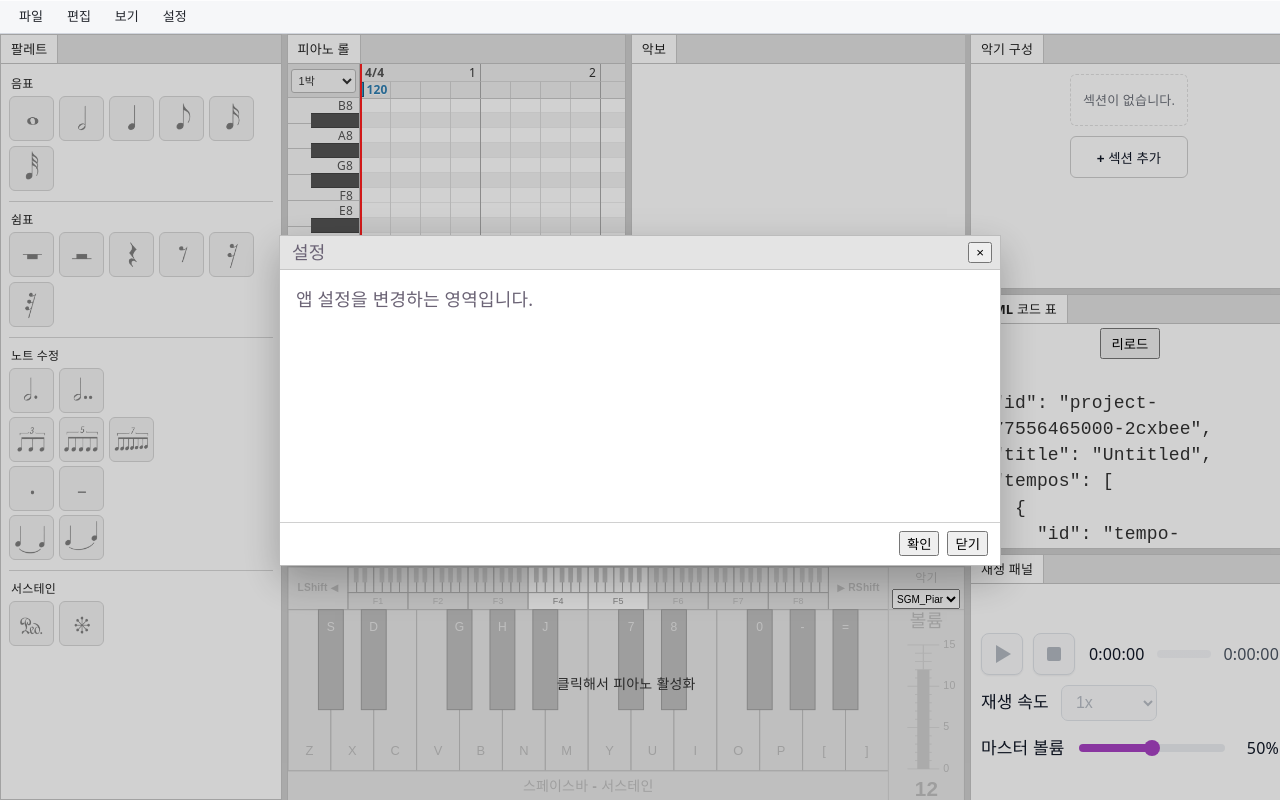
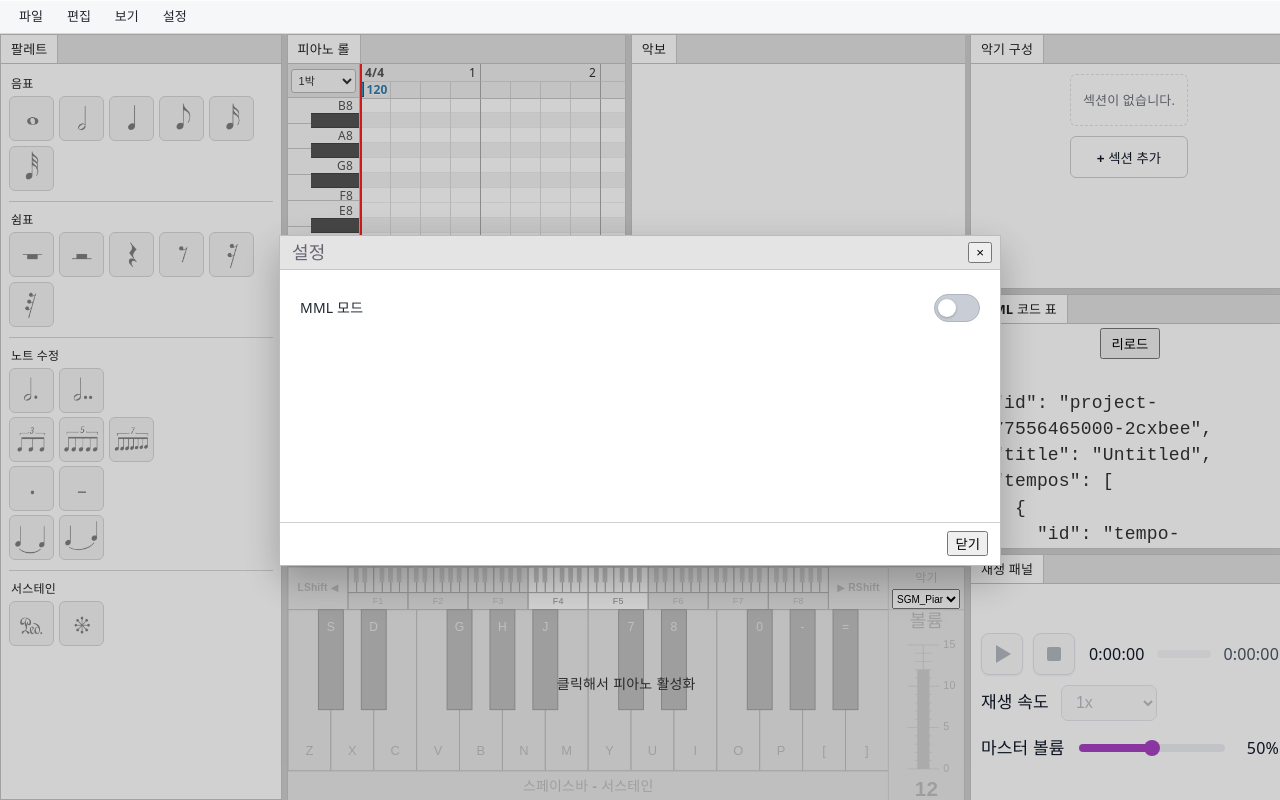
Before and after one commit to aramtree2/WebMML, a React (Vite) app: page / in a window 1280 px wide. Both pictures are taken after a click on the button "설정". Built offline with nearby package versions, Linux system fonts and the light colour scheme.

Commit message:
settings MMLMode

```diff
--- /dev/null
+++ b/src/components/dialogs/ChangeMMLMode.tsx
@@ -0,0 +1,16 @@
+import { DialogFrame } from "./DialogFrame";
+
+type ChangeMMLModeProps = {
+    enabled: boolean;
+    onClose: () => void;
+};
+
+export function ChangeMMLMode({ enabled, onClose }: ChangeMMLModeProps) {
+    return (
+        <DialogFrame title="MML 모드 변경" onClose={onClose}>
+            <div>
+                MML 모드가 {enabled ? "켜졌습니다." : "꺼졌습니다."}
+            </div>
+        </DialogFrame>
+    );
+}
--- /dev/null
+++ b/src/components/dialogs/SettingsDialog.css
@@ -0,0 +1,76 @@
+.settings-dialog {
+    display: flex;
+    flex-direction: column;
+    gap: 12px;
+}
+
+.settings-dialog__row {
+    min-height: 44px;
+    display: flex;
+    align-items: center;
+    justify-content: space-between;
+    gap: 16px;
+    padding: 0 4px;
+}
+
+.settings-dialog__label {
+    color: #1f2933;
+    font-size: 14px;
+    line-height: 1.4;
+}
+
+.settings-dialog__switch {
+    position: relative;
+    flex: 0 0 auto;
+    width: 46px;
+    height: 26px;
+    display: inline-flex;
+    align-items: center;
+    cursor: pointer;
+}
+
+.settings-dialog__switch input {
+    position: absolute;
+    inset: 0;
+    opacity: 0;
+    cursor: pointer;
+}
+
+.settings-dialog__switch-track {
+    width: 100%;
+    height: 100%;
+    border-radius: 999px;
+    background: #c9ced6;
+    border: 1px solid #aeb5bf;
+    transition:
+        background 120ms ease,
+        border-color 120ms ease;
+}
+
+.settings-dialog__switch-thumb {
+    position: absolute;
+    top: 4px;
+    left: 4px;
+    width: 18px;
+    height: 18px;
+    border-radius: 50%;
+    background: #ffffff;
+    box-shadow: 0 1px 3px rgba(0, 0, 0, 0.25);
+    transition: transform 120ms ease;
+}
+
+.settings-dialog__switch input:checked + .settings-dialog__switch-track {
+    background: #2563eb;
+    border-color: #1d4ed8;
+}
+
+.settings-dialog__switch input:checked
+    + .settings-dialog__switch-track
+    .settings-dialog__switch-thumb {
+    transform: translateX(20px);
+}
+
+.settings-dialog__switch input:focus-visible + .settings-dialog__switch-track {
+    outline: 2px solid #1d4ed8;
+    outline-offset: 2px;
+}
--- a/src/components/dialogs/SettingsDialog.tsx
+++ b/src/components/dialogs/SettingsDialog.tsx
@@ -1,15 +1,57 @@
+import { useState, useSyncExternalStore } from "react";
+import {
+    getEditorSettings,
+    setMmlMode,
+    subscribeEditorSettings,
+} from "../../core/editor/editorSettingsStore";
+import { ChangeMMLMode } from "./ChangeMMLMode";
 import { DialogFrame } from "./DialogFrame";
+import "./SettingsDialog.css";
 
 type SettingsDialogProps = {
     onClose: () => void;
 };
 
 export function SettingsDialog({ onClose }: SettingsDialogProps) {
+    const settings = useSyncExternalStore(
+        subscribeEditorSettings,
+        getEditorSettings
+    );
+    const [changedMmlMode, setChangedMmlMode] = useState<boolean | null>(null);
+
+    const handleChangeMmlMode = (enabled: boolean) => {
+        setMmlMode(enabled);
+        setChangedMmlMode(enabled);
+    };
+
     return (
-        <DialogFrame title="설정" onClose={onClose} onConfirm={() => {}}>
-            <div>
-                <p>앱 설정을 변경하는 영역입니다.</p>
-            </div>
-        </DialogFrame>
+        <>
+            <DialogFrame title="설정" onClose={onClose}>
+                <div className="settings-dialog">
+                    <label className="settings-dialog__row">
+                        <span className="settings-dialog__label">MML 모드</span>
+                        <span className="settings-dialog__switch">
+                            <input
+                                type="checkbox"
+                                checked={settings.mmlMode}
+                                onChange={(event) =>
+                                    handleChangeMmlMode(event.target.checked)
+                                }
+                            />
+                            <span className="settings-dialog__switch-track">
+                                <span className="settings-dialog__switch-thumb" />
+                            </span>
+                        </span>
+                    </label>
+                </div>
+            </DialogFrame>
+
+            {changedMmlMode !== null && (
+                <ChangeMMLMode
+                    enabled={changedMmlMode}
+                    onClose={() => setChangedMmlMode(null)}
+                />
+            )}
+        </>
     );
 }
--- /dev/null
+++ b/src/core/editor/editorSettingsStore.ts
@@ -0,0 +1,85 @@
+export type EditorSettings = {
+    mmlMode: boolean;
+};
+
+const STORAGE_KEY = "web-mml.editor-settings.v1";
+
+const defaultSettings: EditorSettings = {
+    mmlMode: false,
+};
+
+let state: EditorSettings = loadEditorSettings();
+
+const listeners = new Set<(settings: EditorSettings) => void>();
+
+function normalizeEditorSettings(value: unknown): EditorSettings {
+    if (value == null || typeof value !== "object") {
+        return { ...defaultSettings };
+    }
+
+    const settings = value as Partial<EditorSettings>;
+
+    return {
+        mmlMode:
+            typeof settings.mmlMode === "boolean"
+                ? settings.mmlMode
+                : defaultSettings.mmlMode,
+    };
+}
+
+function emit() {
+    listeners.forEach((listener) => listener(state));
+}
+
+export function getEditorSettings() {
+    return state;
+}
+
+export function subscribeEditorSettings(listener: (settings: EditorSettings) => void) {
+    listeners.add(listener);
+
+    return () => {
+        listeners.delete(listener);
+    };
+}
+
+export function setEditorSettings(settings: EditorSettings) {
+    state = normalizeEditorSettings(settings);
+    saveEditorSettings(state);
+    emit();
+}
+
+export function updateEditorSettings(
+    updater: (settings: EditorSettings) => EditorSettings
+) {
+    setEditorSettings(updater(state));
+}
+
+export function setMmlMode(enabled: boolean) {
+    updateEditorSettings((settings) => ({
+        ...settings,
+        mmlMode: enabled,
+    }));
+}
+
+export function loadEditorSettings(): EditorSettings {
+    try {
+        const raw = localStorage.getItem(STORAGE_KEY);
+        if (!raw) return { ...defaultSettings };
+
+        return normalizeEditorSettings(JSON.parse(raw));
+    } catch {
+        return { ...defaultSettings };
+    }
+}
+
+export function saveEditorSettings(settings: EditorSettings = state) {
+    try {
+        localStorage.setItem(
+            STORAGE_KEY,
+            JSON.stringify(normalizeEditorSettings(settings))
+        );
+    } catch {
+        // 설정 저장 실패는 편집기 실행을 막으면 안 되므로 무시한다.
+    }
+}
```
